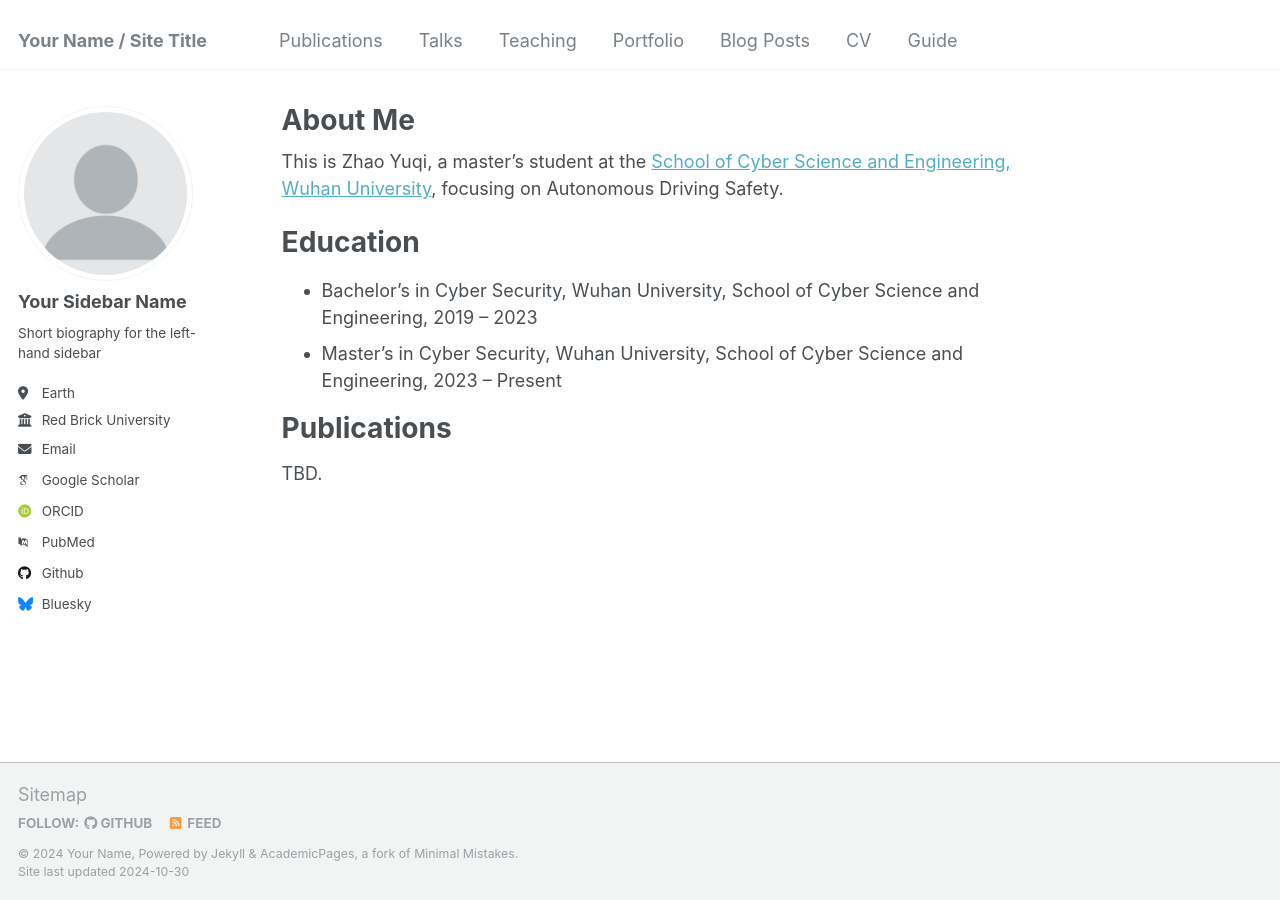
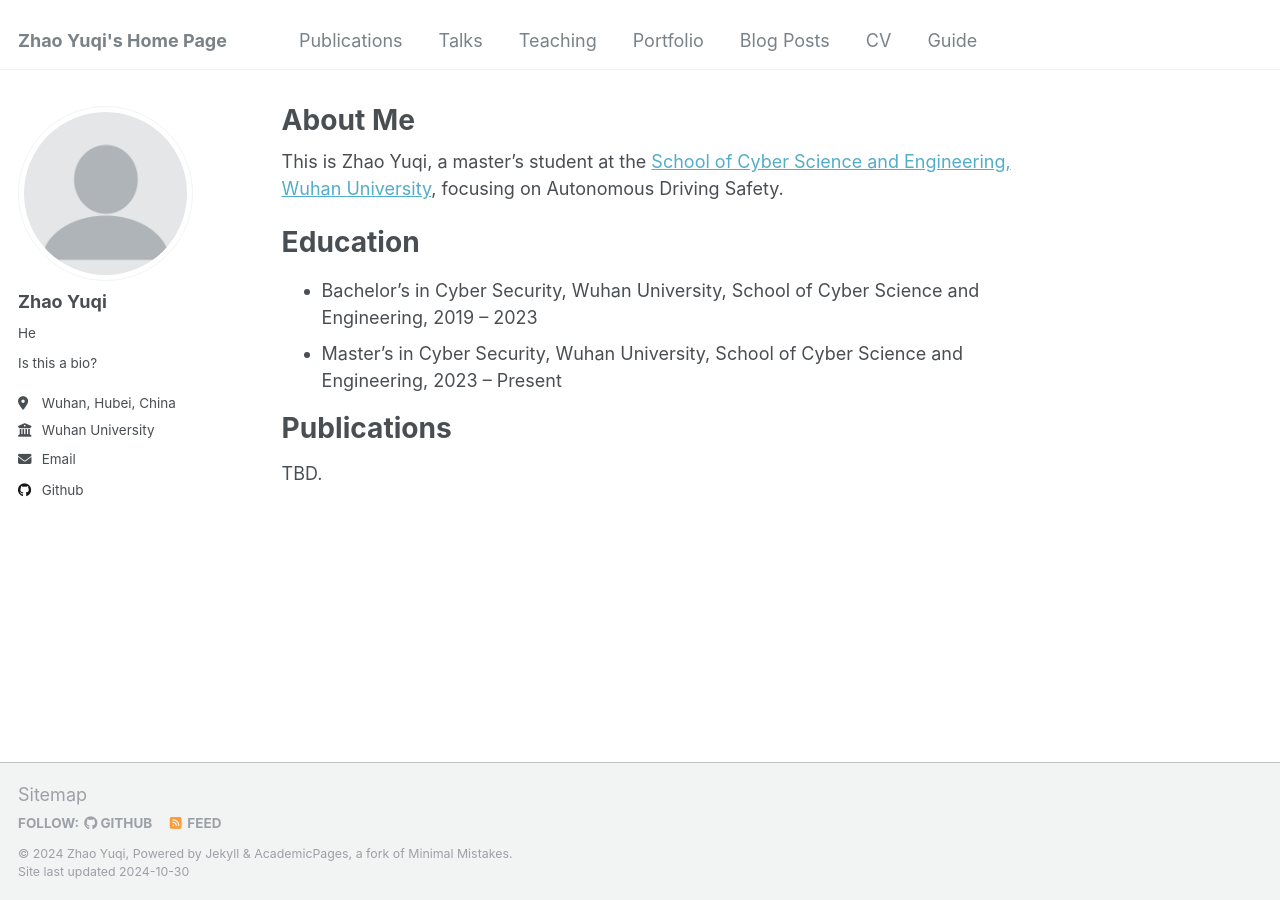
Before and after one commit to CircuitMurderer/circuitmurderer.github.io, a Jekyll site: the page built from _pages/about.md, in a window 1280 px wide. Built offline with Jekyll 4.4.1, drawn with Linux system fonts in a browser that asks for light colours; some web fonts are replaced.

Commit message:
Update _config.yml

```diff
--- a/_config.yml
+++ b/_config.yml
@@ -8,13 +8,13 @@
 
 # Basic Site Settings
 locale                   : "en-US"
-title                    : "Your Name / Site Title"
+title                    : "Zhao Yuqi's Home Page"
 title_separator          : "-"
-name                     : &name "Your Name"
-description              : &description "personal description"
-url                      : https://academicpages.github.io # the base hostname & protocol for your site e.g. "https://mmistakes.github.io"
+name                     : &name "Zhao Yuqi"
+description              : &description "Master in Wuhan University"
+url                      : https://circuitmurderer.github.io/ # the base hostname & protocol for your site e.g. "https://mmistakes.github.io"
 baseurl                  : "" # the subpath of your site, e.g. "/blog"
-repository               : "academicpages/academicpages.github.io"
+repository               : "CircuitMurderer/circuitmurderer.github.io"
 
 # Site Author - The following control what appear as part of the author content on the side bar.
 #               If a field is blank the icon and link will not appear, otherwise it will be shown.
@@ -22,21 +22,21 @@ repository               : "academicpages/academicpages.github.io"
 author:
   # Biographic information
   avatar           : "profile.png"
-  name             : "Your Sidebar Name"
-  pronouns         : # example: "she/her"
-  bio              : "Short biography for the left-hand sidebar"
-  location         : "Earth"
-  employer         : "Red Brick University"
+  name             : "Zhao Yuqi"
+  pronouns         : "He" # example: "she/her"
+  bio              : "Is this a bio?"
+  location         : "Wuhan, Hubei, China"
+  employer         : "Wuhan University"
   uri              : # URL
-  email            : "none@example.org"
+  email            : "z.yuqi@hotmail.com"
 
   # Academic websites
   arxiv            : # URL - Update with the correct link to your profile
-  googlescholar    : "https://scholar.google.com/citations?user=PS_CX0AAAAAJ"
+  googlescholar    : # URL
   impactstory      : # URL
-  orcid            : "http://orcid.org/yourorcidurl"
+  orcid            : # URL
   semantic         : # URL
-  pubmed           : "https://www.ncbi.nlm.nih.gov/pubmed/?term=john+snow"
+  pubmed           : # URL
   researchgate     : # URL
   scopus           : # URL
 
@@ -44,12 +44,12 @@ author:
   bitbucket        : # Username - Update with your username on the site
   codepen          : # Username
   dribbble         : # Username
-  github           : "academicpages"
+  github           : "CircuitMurderer"
   kaggle           : # Username
   stackoverflow    : # User number or user number and name (i.e., use "1" or "1/jeff-atwood")
 
   # Social media
-  bluesky          : "bsky.app" # Replace this with you Bluesky username
+  bluesky          : # Replace this with you Bluesky username
   facebook         : # Username
   flickr           : # Username
   foursquare       : # Username
```
